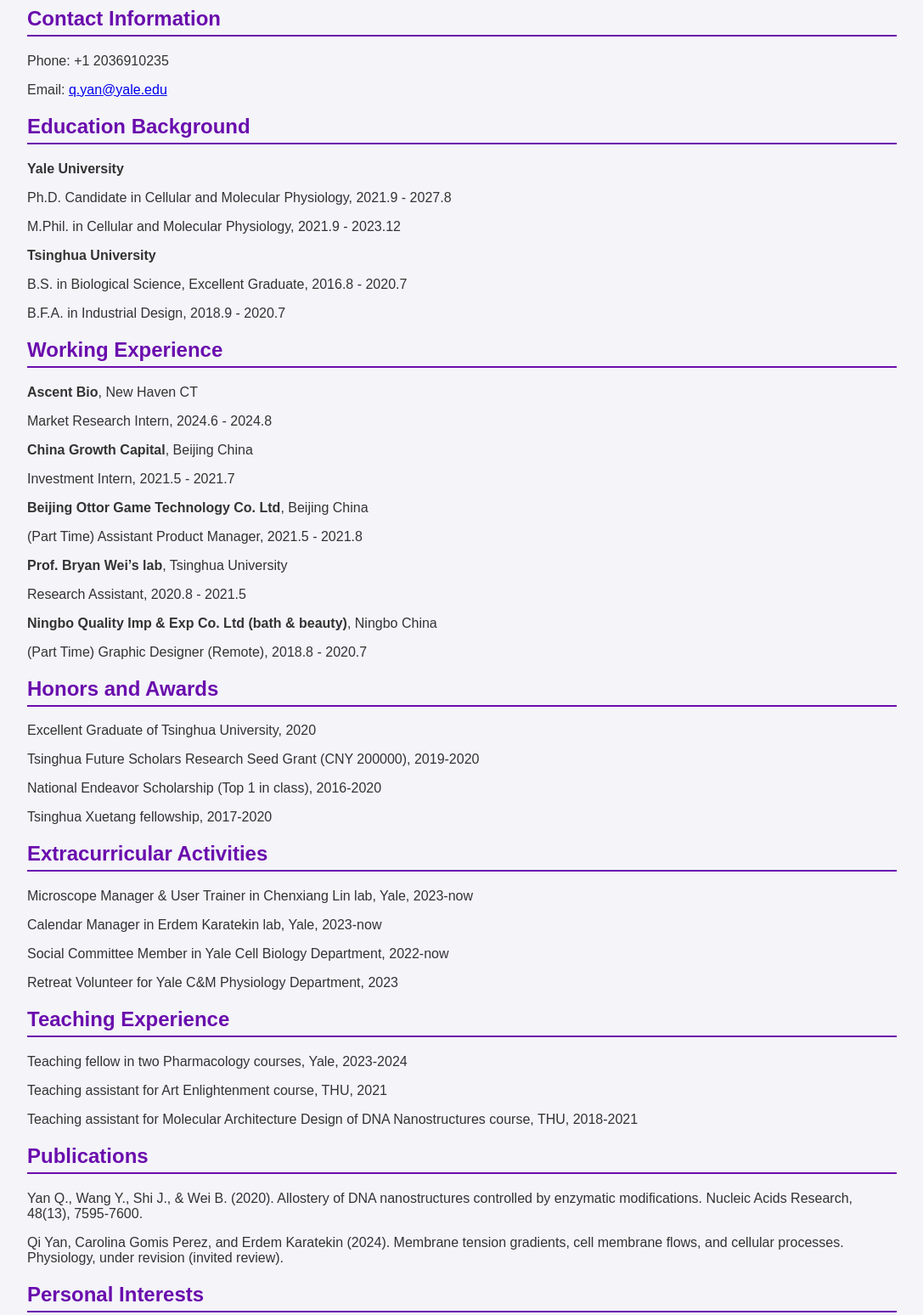
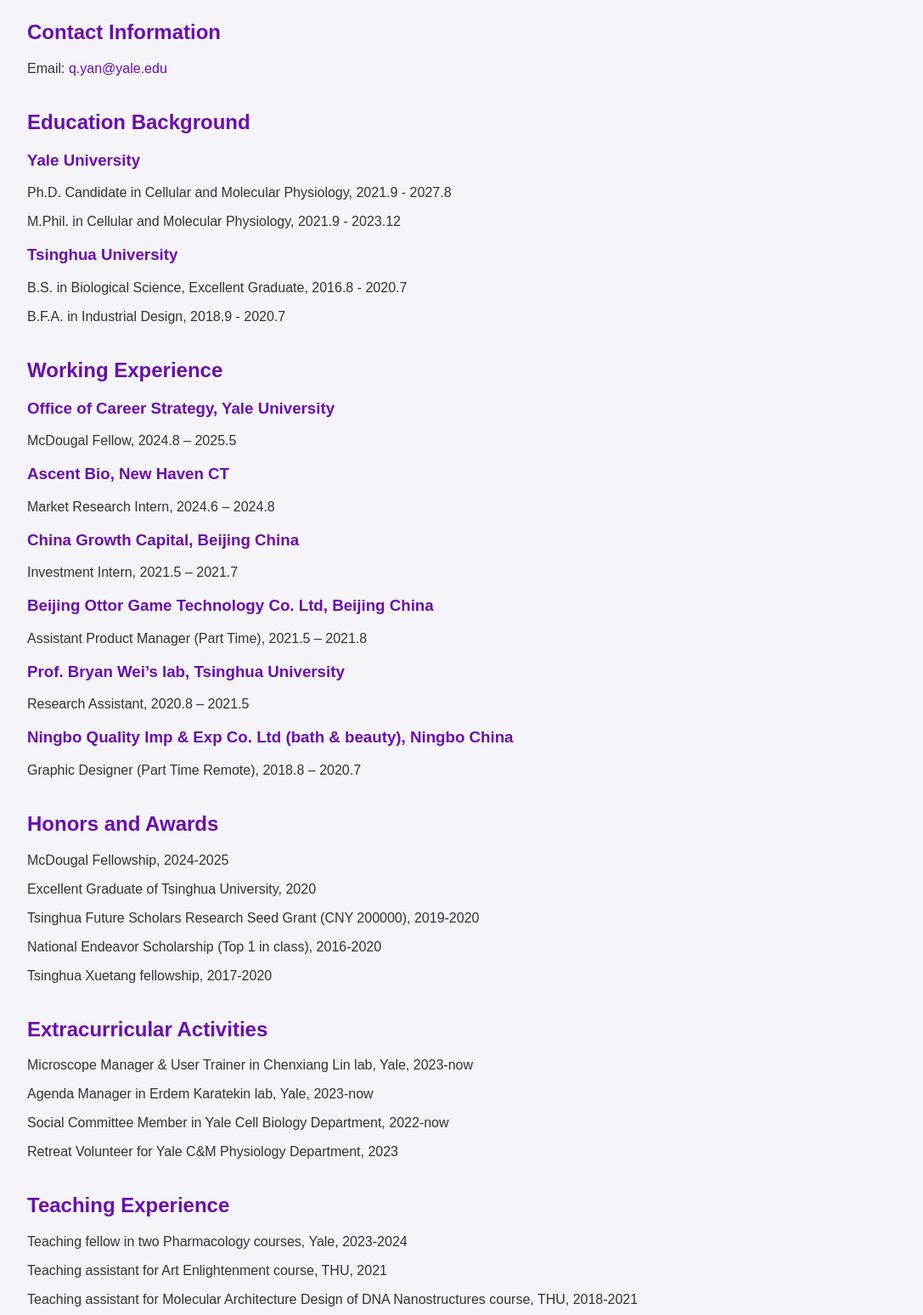
Before and after one commit to Pollan98/Pollan98.github.io, a plain HTML site: page index.html in a window 1280 px wide. Shown: the part 340-1888 px from the top of the page at 85% size, without its empty margins (96-1183 px from the left). Drawn offline with Linux system fonts and the light colour scheme.

Commit message:
update image crop and index

```diff
--- a/index.html
+++ b/index.html
@@ -1,5 +1,5 @@
 <!DOCTYPE html>
-<html lang="zh-CN">
+<html lang="en">
 <head>
     <meta charset="UTF-8">
     <meta name="viewport" content="width=device-width, initial-scale=1.0">
@@ -7,13 +7,16 @@
     <style>
         body {
             font-family: Arial, sans-serif;
+            margin: 0;
+            padding: 0;
             background-color: #f4f4f9;
             color: #333;
-            margin: 0;
-            padding: 0;
+            display: flex;
+            flex-direction: column;
+            min-height: 100vh;
         }
         header {
-            background-color: #6a0dad;
+            background-color: #333;
             color: #fff;
             padding: 20px 0;
             text-align: center;
@@ -22,18 +25,32 @@
             width: 80%;
             margin: 0 auto;
             padding: 20px;
+            flex: 1;
         }
         .profile-img {
             max-width: 200px;
             border-radius: 50%;
+            display: block;
+            margin: 0 auto;
         }
-        .section-title {
+        h1, h2, h3 {
             color: #6a0dad;
-            border-bottom: 2px solid #6a0dad;
-            padding-bottom: 5px;
         }
-        .contact-info, .education, .experience, .awards, .activities, .teaching, .publications, .interests {
-            margin-bottom: 20px;
+        h1 {
+            color: #fff;
+        }
+        .section {
+            margin-bottom: 40px;
+        }
+        footer {
+            background-color: #333;
+            color: #fff;
+            text-align: center;
+            padding: 10px 0;
+        }
+        a {
+            color: #6a0dad;
+            text-decoration: none;
         }
     </style>
 </head>
@@ -43,65 +60,70 @@
         <p>Ph.D. Candidate in Cellular and Molecular Physiology</p>
     </header>
     <div class="container">
-        <div class="profile">
+        <div class="section">
             <img src="image.png" alt="Qi Yan" class="profile-img">
         </div>
-        <div class="contact-info">
-            <h2 class="section-title">Contact Information</h2>
-            <p>Phone: +1 2036910235</p>
+        <div class="section">
+            <h2>Contact Information</h2>
             <p>Email: <a href="mailto:q.yan@yale.edu">q.yan@yale.edu</a></p>
         </div>
-        <div class="education">
-            <h2 class="section-title">Education Background</h2>
-            <p><strong>Yale University</strong></p>
+        <div class="section">
+            <h2>Education Background</h2>
+            <h3>Yale University</h3>
             <p>Ph.D. Candidate in Cellular and Molecular Physiology, 2021.9 - 2027.8</p>
             <p>M.Phil. in Cellular and Molecular Physiology, 2021.9 - 2023.12</p>
-            <p><strong>Tsinghua University</strong></p>
+            <h3>Tsinghua University</h3>
             <p>B.S. in Biological Science, Excellent Graduate, 2016.8 - 2020.7</p>
             <p>B.F.A. in Industrial Design, 2018.9 - 2020.7</p>
         </div>
-        <div class="experience">
-            <h2 class="section-title">Working Experience</h2>
-            <p><strong>Ascent Bio</strong>, New Haven CT</p>
-            <p>Market Research Intern, 2024.6 - 2024.8</p>
-            <p><strong>China Growth Capital</strong>, Beijing China</p>
-            <p>Investment Intern, 2021.5 - 2021.7</p>
-            <p><strong>Beijing Ottor Game Technology Co. Ltd</strong>, Beijing China</p>
-            <p>(Part Time) Assistant Product Manager, 2021.5 - 2021.8</p>
-            <p><strong>Prof. Bryan Wei’s lab</strong>, Tsinghua University</p>
-            <p>Research Assistant, 2020.8 - 2021.5</p>
-            <p><strong>Ningbo Quality Imp & Exp Co. Ltd (bath & beauty)</strong>, Ningbo China</p>
-            <p>(Part Time) Graphic Designer (Remote), 2018.8 - 2020.7</p>
+        <div class="section">
+            <h2>Working Experience</h2>
+            <h3>Office of Career Strategy, Yale University</h3>
+            <p>McDougal Fellow, 2024.8 – 2025.5</p>
+            <h3>Ascent Bio, New Haven CT</h3>
+            <p>Market Research Intern, 2024.6 – 2024.8</p>
+            <h3>China Growth Capital, Beijing China</h3>
+            <p>Investment Intern, 2021.5 – 2021.7</p>
+            <h3>Beijing Ottor Game Technology Co. Ltd, Beijing China</h3>
+            <p>Assistant Product Manager (Part Time), 2021.5 – 2021.8</p>
+            <h3>Prof. Bryan Wei’s lab, Tsinghua University</h3>
+            <p>Research Assistant, 2020.8 – 2021.5</p>
+            <h3>Ningbo Quality Imp & Exp Co. Ltd (bath & beauty), Ningbo China</h3>
+            <p>Graphic Designer (Part Time Remote), 2018.8 – 2020.7</p>
         </div>
-        <div class="awards">
-            <h2 class="section-title">Honors and Awards</h2>
+        <div class="section">
+            <h2>Honors and Awards</h2>
+            <p>McDougal Fellowship, 2024-2025</p>
             <p>Excellent Graduate of Tsinghua University, 2020</p>
             <p>Tsinghua Future Scholars Research Seed Grant (CNY 200000), 2019-2020</p>
             <p>National Endeavor Scholarship (Top 1 in class), 2016-2020</p>
             <p>Tsinghua Xuetang fellowship, 2017-2020</p>
         </div>
-        <div class="activities">
-            <h2 class="section-title">Extracurricular Activities</h2>
+        <div class="section">
+            <h2>Extracurricular Activities</h2>
             <p>Microscope Manager & User Trainer in Chenxiang Lin lab, Yale, 2023-now</p>
-            <p>Calendar Manager in Erdem Karatekin lab, Yale, 2023-now</p>
+            <p>Agenda Manager in Erdem Karatekin lab, Yale, 2023-now</p>
             <p>Social Committee Member in Yale Cell Biology Department, 2022-now</p>
             <p>Retreat Volunteer for Yale C&M Physiology Department, 2023</p>
         </div>
-        <div class="teaching">
-            <h2 class="section-title">Teaching Experience</h2>
+        <div class="section">
+            <h2>Teaching Experience</h2>
             <p>Teaching fellow in two Pharmacology courses, Yale, 2023-2024</p>
             <p>Teaching assistant for Art Enlightenment course, THU, 2021</p>
             <p>Teaching assistant for Molecular Architecture Design of DNA Nanostructures course, THU, 2018-2021</p>
         </div>
-        <div class="publications">
-            <h2 class="section-title">Publications</h2>
+        <div class="section">
+            <h2>Publications</h2>
             <p>Yan Q., Wang Y., Shi J., & Wei B. (2020). Allostery of DNA nanostructures controlled by enzymatic modifications. Nucleic Acids Research, 48(13), 7595-7600.</p>
-            <p>Qi Yan, Carolina Gomis Perez, and Erdem Karatekin (2024). Membrane tension gradients, cell membrane flows, and cellular processes. Physiology, under revision (invited review).</p>
+            <p>Yan Q., Carolina Gomis Perez, and Erdem Karatekin. "Cell membrane tension gradients, membrane flows and cellular processes." Physiology 39.4 (2024): 231-245.</p>
         </div>
-        <div class="interests">
-            <h2 class="section-title">Personal Interests</h2>
+        <div class="section">
+            <h2>Personal Interests</h2>
             <p>Writing (Contracted writer in China Literature Limited), Drawing, Knitting, Sci-Fi, Badminton</p>
         </div>
     </div>
+    <footer>
+        <p>&copy; 2024 Qi Yan</p>
+    </footer>
 </body>
 </html>
```
Also changed, not shown: 1 other file.
